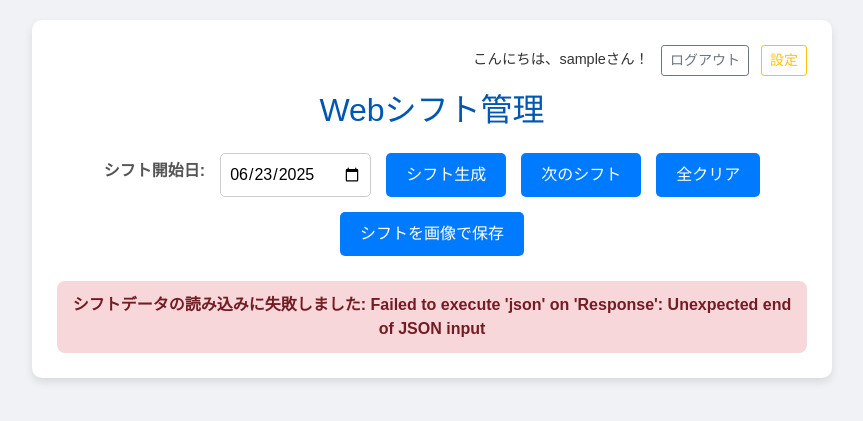
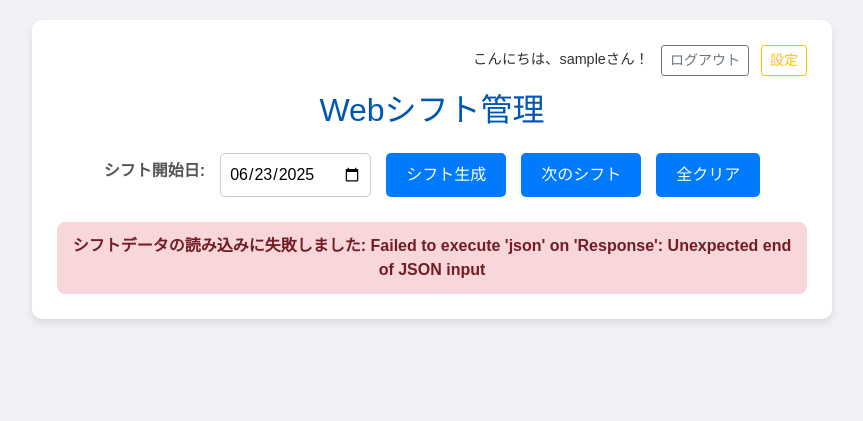
Before and after one commit to k23137/my-python-shift-app, a Flask app: page / in a window 1280 px wide. Shown: the top 421 px of the page, without its empty margins (208-1071 px from the left). Run offline with Flask 3, Linux system fonts and the light colour scheme; the visitor is signed in with stand-in values (Sample User, id 1); data that the repository does not hold is empty; some libraries are stand-ins or nearby versions.

Commit message:
Remove screenshot feature due to persistent issues

```diff
--- a/app.py
+++ b/app.py
@@ -85,4 +85,4 @@
 
 if __name__ == '__main__':
     # 開発用サーバーを実行
-    app.run(debug=True)
+    app.run(debug=True, port=5001)
--- a/templates/index.html
+++ b/templates/index.html
@@ -101,7 +101,7 @@
         .shift-table td.shift-cell:hover {
             background-color: #e0f2f7;
         }
-        /* ★追加: ○が入ったセルの背景色★ */
+        /*○が入ったセルの背景色★ */
         .shift-table td.shift-cell.active {
             background-color: #e0f7fa;
         }
@@ -139,6 +139,12 @@
         .empty-row td {
             border: none;
         }
+        #shiftInfoBelowTable {
+            text-align: right;
+            margin-top: 15px;
+            font-size: 20px !important;
+            color: #555;
+        }
     </style>
 </head>
 <body>
@@ -173,14 +179,12 @@
             <button onclick="generateShift()">シフト生成</button>
             <button onclick="setNextShiftDate()">次のシフト</button>
             <button onclick="clearShift()">全クリア</button>
-            <button onclick="takeShiftScreenshot()">シフトを画像で保存</button>
-        </div>
+            {# <button onclick="takeShiftScreenshot()">シフトを画像で保存</button> #} </div>
 
         <div id="loading" class="loading">処理中...</div>
         <div id="message" class="message"></div>
 
-        <div id="fullShiftOutputArea">
-            <div class="shift-table-container" id="shiftTableContainer" style="display: none;">
+        <div class="shift-table-container" id="shiftTableContainer">
             <table class="shift-table" id="shiftTable">
                 <thead>
                     <tr>
@@ -196,17 +200,15 @@
             </table>
         </div>
 
-            <div id="shiftInfoBelowTable" style="text-align: right; margin-top: 15px; font-size: 0.9rem; color: #555; display: none;">
+        <div id="shiftInfoBelowTable" style="text-align: right; margin-top: 15px; font-size: 0.9rem; color: #555;">
             <span></span>
-            </div>
         </div>
     </div>
 
     <script src="https://code.jquery.com/jquery-3.5.1.slim.min.js"></script>
     <script src="https://cdn.jsdelivr.net/npm/@popperjs/core@2.5.4/dist/umd/popper.min.js"></script>
     <script src="https://stackpath.bootstrapcdn.com/bootstrap/4.5.2/js/bootstrap.min.js"></script>
-    <script src="https://html2canvas.hertzen.com/dist/html2canvas.min.js"></script>
-    <script>
+    {# <script src="https://html2canvas.hertzen.com/dist/html2canvas.min.js"></script> #} <script>
         const startDateInput = document.getElementById('startDate');
         const shiftTableBody = document.getElementById('shiftTable').getElementsByTagName('tbody')[0];
         const messageDiv = document.getElementById('message');
@@ -242,6 +244,10 @@
                     console.error('ユーザー情報取得エラー:', error);
                     shiftInfoBelowTable.innerHTML = 'ユーザー情報取得エラー';
                 });
+
+            // ★修正: アプリ初期ロード時の表示制御を個別の要素に★
+            shiftTableContainer.style.display = 'none';
+            shiftInfoBelowTable.style.display = 'none';
         });
 
         function showLoading() {
@@ -475,45 +481,6 @@
                 showMessage("削除はキャンセルされました。", 'info');
             }
         }
-
-        // ★スクリーンショット機能の追加と修正★
-        function takeShiftScreenshot() {
-            showLoading();
-            const input = document.getElementById('fullShiftOutputArea'); // スクリーンショットを撮る要素のID
-
-            // shiftTableContainer の幅と高さを取得
-            // スクリーンショットの対象が fullShiftOutputArea になったため、input要素のoffsetWdith/Heightを使用
-            const originalWidth = input.offsetWidth;
-            const originalHeight = input.offsetHeight;
-            const padding = 20; // 追加したい余白のピクセル数
-
-            html2canvas(input, {
-                scale: 2, // 解像度を上げる (Retinaディスプレイ対応など)
-                logging: false, // コンソールにログを出さない
-                useCORS: true, // 外部リソースがある場合に対応
-                // x, y, width, height オプションで余白を含めてレンダリング範囲を拡張
-                x: input.offsetLeft - padding, // 左の余白を含めて開始
-                y: input.offsetTop - padding,  // 上の余白を含めて開始
-                width: originalWidth + (2 * padding), // 元の幅 + 左右の余白
-                height: originalHeight + (2 * padding), // 元の高さ + 上下の余白
-                backgroundColor: '#ffffff' // 余白部分の背景色（白）
-            }).then(function(canvas) {
-                // 画像をダウンロード
-                const link = document.createElement('a');
-                link.download = 'シフト表_' + new Date().toISOString().split('T')[0] + '.png';
-                link.href = canvas.toDataURL('image/png');
-                document.body.appendChild(link);
-                link.click();
-                document.body.removeChild(link);
-
-                showMessage('シフト表が画像として保存されました！ファイルアプリの「ダウンロード」フォルダをご確認ください。写真アプリに保存するには、ファイルアプリから画像をタップし、共有ボタンで「画像を保存」を選択してください。', 'success');
-                hideLoading();
-            }).catch(function(error) {
-                showMessage('スクリーンショットの保存に失敗しました: ' + error.message, 'error');
-                hideLoading();
-                console.error('html2canvas error:', error);
-            });
-        }
     </script>
 </body>
 </html>
```
Lines whose indentation alone changed are shown as unchanged.
